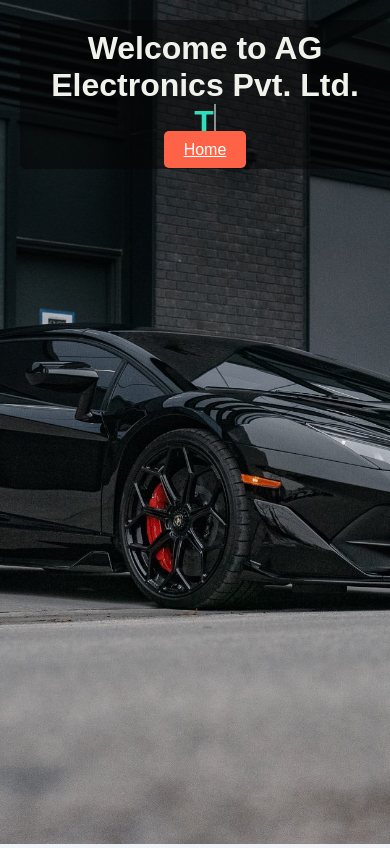
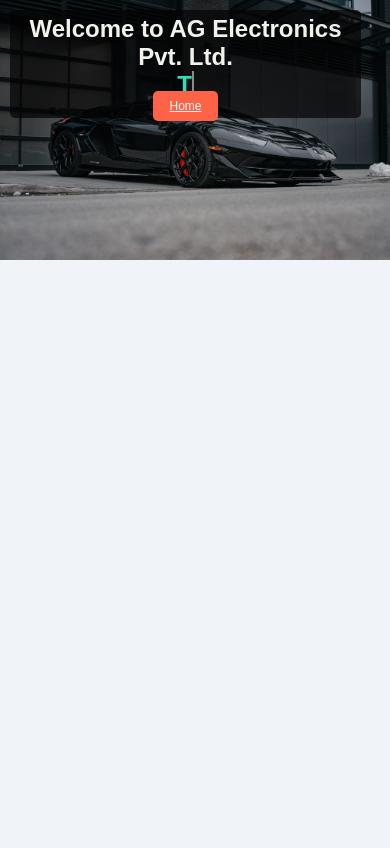
Before and after one commit to AlienGamerz/AG, a plain HTML site: page index.html in a window 390 px wide. Drawn offline with Linux system fonts and the light colour scheme.

Commit message:
Update styles.css

```diff
--- a/styles.css
+++ b/styles.css
@@ -28,9 +28,11 @@
     border-radius: 5px;
     text-align: center;
     z-index: 1; /* Ensure it's above the slideshow */
+    width: 90%;
+    max-width: 400px;
+    font-size: 16px;
 }
 
-/* Dark text color */
 .Attractive-text {
     color: #2ddfbc; /* Attractive color */
 }
@@ -100,7 +102,7 @@
 
 .slide img {
     width: 100%;
-    height: 100%;
+    height: auto; /* Ensure responsiveness for images */
     object-fit: cover;
 }
 
@@ -117,3 +119,24 @@
         opacity: 1;
     }
 }
+
+/* Media Queries for Responsiveness */
+@media (max-width: 768px) {
+    .text-container {
+        font-size: 14px;
+        top: 10px;
+        left: 10px;
+        padding: 5px;
+    }
+    .bounce {
+        font-size: 12px;
+        padding: 8px 16px;
+    }
+}
+
+@media (max-width: 480px) {
+    .text-container {
+        font-size: 12px;
+        background-color: rgba(4, 4, 4, 0.7);
+    }
+}
```
